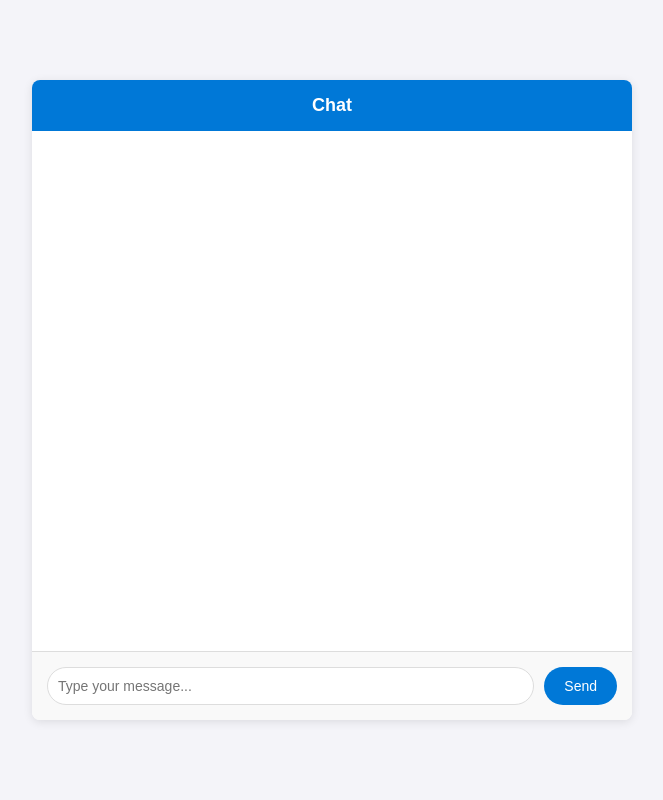
After one commit to uditisinha/Honours_MP, a Flask app: page /chat/1 in a window 1280 px wide. The commit adds this page. Shown: the whole page, without its empty margins (308-971 px from the left). Run offline with Flask 3, Linux system fonts and the light colour scheme.

Commit message:
chats are working

```diff
--- a/app.py
+++ b/app.py
@@ -2,6 +2,7 @@ from flask import Flask, render_template, url_for, request, redirect, session, f
 from flask_sqlalchemy import SQLAlchemy
 from werkzeug.security import generate_password_hash, check_password_hash
 import supabase
+from flask import jsonify
 import random
 import qrcode
 from io import BytesIO
@@ -10,12 +11,12 @@ import pandas as pd
 from sklearn.metrics.pairwise import cosine_similarity
 from sklearn.preprocessing import OneHotEncoder
 from datetime import datetime
-from models import db, User, UserResponse, Event, UserEvent, UserMatches
+from models import db, User, UserResponse, Event, UserEvent, UserChats, UserMessages
+from sqlalchemy.exc import IntegrityError
 from personality_matcher import update_ranked_matches_route
 
 
 app = Flask(__name__)
-# Configuration
 app.config['SQLALCHEMY_DATABASE_URI'] = "postgresql://postgres.jgmvvjlfnqimbwoqqfam:poonambhogle@aws-0-ap-south-1.pooler.supabase.com:6543/postgres"
 app.secret_key = "SecretestKey"
 
@@ -25,9 +26,10 @@ supabase_url = "https://jgmvvjlfnqimbwoqqfam.supabase.co"
 supabase_key = "eyJhbGciOiJIUzI1NiIsInR5cCI6IkpXVCJ9.eyJpc3MiOiJzdXBhYmFzZSIsInJlZiI6ImpnbXZ2amxmbnFpbWJ3b3FxZmFtIiwicm9sZSI6ImFub24iLCJpYXQiOjE3MzUyOTczMTEsImV4cCI6MjA1MDg3MzMxMX0.jED2-HuAoiAdY_BSqFAr2YIaHjF9eSIzdppmSCy1x7Y"  # Ensure this key is correct
 supabase_client = supabase.create_client(supabase_url, supabase_key)
 
+with app.app_context():
+    # db.drop_all()
+    db.create_all()
 
-
-# Routes
 @app.route('/')
 def home():
     return render_template('home.html')
@@ -38,9 +40,8 @@ def profile():
         flash("Please log in to view your profile.", 'warning')
         return redirect(url_for('login'))
 
-    # Fetch user data from the database based on the logged-in user's email
     user_email = session['user']
-    user = User.query.filter_by(email=user_email).first()  # Query the user by email
+    user = User.query.filter_by(email=user_email).first()
 
     if user:
         return render_template('profile.html', user=user)
@@ -53,8 +54,7 @@ def search():
     search_results = []
     if request.method == 'POST':
         query = request.form.get('query')
-        # Example logic: Find matches based on the query
-        search_results = ["Example Match 1", "Example Match 2"]  # Replace with actual logic
+        search_results = ["Example Match 1", "Example Match 2"]
     return render_template('search.html', results=search_results)
 
 @app.route('/matches/')
@@ -69,7 +69,7 @@ def signup():
             name = request.form.get('name')
             gender = request.form.get('gender')
             dob = request.form.get('dob')
-            interests = request.form.getlist('interests[]')  # Get list of selected interests
+            interests = request.form.getlist('interests[]')
             city = request.form.get('city')
             country = request.form.get('country')
             password = request.form.get('password')
@@ -430,6 +430,139 @@ def questionnaire():
 
     return render_template('questionnaire.html', existing_response=existing_response)
 
+@app.route('/api/messages/<int:chat_id>', methods=['GET'])
+def get_messages(chat_id):
+    if 'user' not in session:
+        return jsonify({'error': 'Not authenticated'}), 401
+
+    # Get the chat details to verify the user is part of this chat
+    chat = UserChats.query.filter_by(chat_id=chat_id).first()
+    if not chat or (session['user'] not in [chat.email_1, chat.email_2]):
+        return jsonify({'error': 'Unauthorized access'}), 403
+
+    # Get all messages for this chat
+    messages = UserMessages.query.filter_by(chat_id=chat_id)\
+        .order_by(UserMessages.time_sent).all()
+
+    messages_list = []
+    for msg in messages:
+        messages_list.append({
+            'id': msg.message_id,
+            'sender': msg.sender,
+            'body': msg.body,
+            'time': msg.time_sent.strftime('%Y-%m-%d %H:%M:%S')
+        })
+
+    return jsonify(messages_list)
+
+@app.route('/api/messages/<int:chat_id>/send', methods=['POST'])
+def send_message(chat_id):
+    if 'user' not in session:
+        return jsonify({'error': 'Not authenticated'}), 401
+
+    try:
+        data = request.get_json()
+        print("Received data:", data)
+
+        if not data or 'message' not in data:
+            return jsonify({'error': 'No message provided'}), 400
+
+        chat = UserChats.query.filter_by(chat_id=chat_id).first()
+        print("Found chat:", chat)
+
+        sender = session['user']
+        recipient = chat.email_2 if sender == chat.email_1 else chat.email_1
+        current_time = datetime.now()
+
+        print(f"Creating message: chat_id={chat_id}, sender={sender}, recipient={recipient}")
+
+        new_message = UserMessages(
+            chat_id=chat_id,
+            sender=sender,
+            recipient=recipient,
+            body=data['message'],
+            time_sent=current_time
+        )
+
+        db.session.add(new_message)
+        db.session.commit()
+
+        response_data = {
+            'sender': sender,
+            'body': data['message'],
+            'time': current_time.strftime('%Y-%m-%d %H:%M:%S')
+        }
+        print("Sending response:", response_data)
+
+        return jsonify(response_data)
+
+    except Exception as e:
+        db.session.rollback()
+        print(f"Exception in send_message: {str(e)}")
+        import traceback
+        traceback.print_exc()
+        return jsonify({'error': str(e)}), 500
+
+@app.route('/chat/<int:chat_id>', methods=['GET', 'POST'])
+def chat_page(chat_id):
+    return render_template('chat.html')
+
+@app.route('/create_chat/<int:event_id>/<string:matched_email>', methods=['POST'])
+def create_chat(event_id, matched_email):
+    if 'user' not in session:
+        return jsonify({'error': 'Not authenticated'}), 401
+
+    user_email = session['user']
+
+    try:
+        # Verify both users are part of the event
+        user1_in_event = UserEvent.query.filter_by(
+            user_email=user_email,
+            event_id=event_id
+        ).first()
+        user2_in_event = UserEvent.query.filter_by(
+            user_email=matched_email,
+            event_id=event_id
+        ).first()
+
+        if not (user1_in_event and user2_in_event):
+            return jsonify({'error': 'Invalid users for this event'}), 400
+
+        # Check if chat already exists
+        existing_chat = UserChats.query.filter(
+            UserChats.event_id == event_id,
+            ((UserChats.email_1 == user_email) & (UserChats.email_2 == matched_email)) |
+            ((UserChats.email_1 == matched_email) & (UserChats.email_2 == user_email))
+        ).first()
+
+        if existing_chat:
+            return jsonify({'chat_id': existing_chat.chat_id}), 200
+
+        # Fix the chat_id generation
+        max_chat_id = db.session.query(db.func.max(UserChats.chat_id)).scalar()
+        new_chat_id = (max_chat_id or 0) + 1  # Properly handle the None case
+
+        # Create new chat
+        new_chat = UserChats(
+            event_id=event_id,
+            email_1=user_email,
+            email_2=matched_email,
+            chat_id=new_chat_id
+        )
+
+        db.session.add(new_chat)
+        db.session.commit()
+
+        return jsonify({'chat_id': new_chat.chat_id}), 201
+
+    except IntegrityError:
+        db.session.rollback()
+        return jsonify({'error': 'Failed to create chat'}), 500
+    except Exception as e:
+        db.session.rollback()
+        app.logger.error(f"Error creating chat: {str(e)}")
+        return jsonify({'error': 'An unexpected error occurred'}), 500
+
 @app.context_processor
 def utility_processor():
     def get_active_event_id():
--- a/personality_matcher.py
+++ b/personality_matcher.py
@@ -10,9 +10,7 @@ import re
 
 GOOGLE_API_KEY='AIzaSyADvYMBmX_xCw_m0IzrD0FP8SpvWXzJp4g'
 
-
-# Import models directly from app to avoid circular imports
-from models import db, User, UserResponse, Event, UserEvent, UserMatches
+from models import db, User, UserResponse, Event, UserEvent, UserChats
 def calculate_personality_similarity(user1_responses: Dict, user2_responses: Dict) -> float:
     """
     Calculate personality similarity between two users based on their questionnaire responses
--- /dev/null
+++ b/templates/chat.html
@@ -0,0 +1,236 @@
+<!-- Updated chat.html template -->
+<!DOCTYPE html>
+<html lang="en">
+<head>
+    <meta charset="UTF-8">
+    <meta name="viewport" content="width=device-width, initial-scale=1.0">
+    <title>Chat</title>
+    <style>
+        * {
+            margin: 0;
+            padding: 0;
+            box-sizing: border-box;
+        }
+
+        body {
+            font-family: Arial, sans-serif;
+            background-color: #f4f4f9;
+            display: flex;
+            justify-content: center;
+            align-items: center;
+            min-height: 100vh;
+            padding: 20px;
+        }
+
+        .chat-container {
+            width: 100%;
+            max-width: 600px;
+            background-color: #ffffff;
+            border-radius: 8px;
+            box-shadow: 0 2px 10px rgba(0, 0, 0, 0.1);
+            display: flex;
+            flex-direction: column;
+            height: 80vh;
+        }
+
+        .chat-header {
+            background-color: #0078d7;
+            color: white;
+            padding: 15px;
+            text-align: center;
+            font-size: 18px;
+            font-weight: bold;
+            border-radius: 8px 8px 0 0;
+        }
+
+        .chat-messages {
+            flex: 1;
+            padding: 20px;
+            overflow-y: auto;
+            display: flex;
+            flex-direction: column;
+            gap: 10px;
+        }
+
+        .message {
+            max-width: 70%;
+            padding: 10px 15px;
+            border-radius: 15px;
+            font-size: 14px;
+            line-height: 1.4;
+            position: relative;
+        }
+
+        .message.sent {
+            background-color: #0078d7;
+            color: white;
+            align-self: flex-end;
+            margin-left: auto;
+        }
+
+        .message.received {
+            background-color: #e0e0e0;
+            color: black;
+            align-self: flex-start;
+        }
+
+        .message-time {
+            font-size: 10px;
+            opacity: 0.7;
+            margin-top: 4px;
+        }
+
+        .chat-input {
+            padding: 15px;
+            border-top: 1px solid #ddd;
+            background-color: #f9f9f9;
+            border-radius: 0 0 8px 8px;
+        }
+
+        .input-container {
+            display: flex;
+            gap: 10px;
+        }
+
+        .chat-input input {
+            flex: 1;
+            padding: 10px;
+            border: 1px solid #ddd;
+            border-radius: 20px;
+            outline: none;
+            font-size: 14px;
+        }
+
+        .chat-input button {
+            padding: 10px 20px;
+            border: none;
+            border-radius: 20px;
+            background-color: #0078d7;
+            color: white;
+            cursor: pointer;
+            font-size: 14px;
+            transition: background-color 0.2s;
+        }
+
+        .chat-input button:hover {
+            background-color: #005bb5;
+        }
+
+        .message-error {
+            color: red;
+            font-size: 12px;
+            margin-top: 5px;
+            display: none;
+        }
+    </style>
+</head>
+<body>
+    <div class="chat-container">
+        <div class="chat-header">
+            Chat
+        </div>
+        <div class="chat-messages" id="messageContainer">
+            <!-- Messages will be populated here -->
+        </div>
+        <div class="chat-input">
+            <div class="input-container">
+                <input type="text" id="messageInput" placeholder="Type your message...">
+                <button onclick="sendMessage()">Send</button>
+            </div>
+            <div class="message-error" id="messageError"></div>
+        </div>
+    </div>
+
+    <script>
+        const chatId = window.location.pathname.split('/').pop();
+        const messageContainer = document.getElementById('messageContainer');
+        const messageInput = document.getElementById('messageInput');
+        const messageError = document.getElementById('messageError');
+
+        // Load existing messages
+        async function loadMessages() {
+            try {
+                const response = await fetch(`/api/messages/${chatId}`);
+                if (!response.ok) throw new Error('Failed to load messages');
+
+                const messages = await response.json();
+                messageContainer.innerHTML = ''; // Clear existing messages
+
+                messages.forEach(message => {
+                    appendMessage(message);
+                });
+
+                scrollToBottom();
+            } catch (error) {
+                showError('Failed to load messages. Please refresh the page.');
+            }
+        }
+
+        // Send new message
+        async function sendMessage() {
+            const message = messageInput.value.trim();
+            if (!message) return;
+
+            try {
+                const response = await fetch(`/api/messages/${chatId}/send`, {
+                    method: 'POST',
+                    headers: {
+                        'Content-Type': 'application/json',
+                    },
+                    body: JSON.stringify({ message })
+                });
+
+                if (!response.ok) throw new Error('Failed to send message');
+
+                const newMessage = await response.json();
+                appendMessage(newMessage);
+                messageInput.value = '';
+                scrollToBottom();
+            } catch (error) {
+                showError('Failed to send message. Please try again.');
+            }
+        }
+
+        // Append message to container
+        function appendMessage(message) {
+            const messageDiv = document.createElement('div');
+            const isCurrentUser = message.sender === '{{ session["user"] }}';
+            messageDiv.className = `message ${isCurrentUser ? 'sent' : 'received'}`;
+
+            messageDiv.innerHTML = `
+                ${message.body}
+                <div class="message-time">${message.time}</div>
+            `;
+
+            messageContainer.appendChild(messageDiv);
+        }
+
+        // Show error message
+        function showError(message) {
+            messageError.textContent = message;
+            messageError.style.display = 'block';
+            setTimeout(() => {
+                messageError.style.display = 'none';
+            }, 3000);
+        }
+
+        // Scroll to bottom of message container
+        function scrollToBottom() {
+            messageContainer.scrollTop = messageContainer.scrollHeight;
+        }
+
+        // Handle enter key
+        messageInput.addEventListener('keypress', (e) => {
+            if (e.key === 'Enter') {
+                sendMessage();
+            }
+        });
+
+        // Initial load
+        loadMessages();
+
+        // Periodic refresh (every 5 seconds)
+        setInterval(loadMessages, 5000);
+    </script>
+</body>
+</html>
```
Also changed, not shown: models.py (+15 -5 lines), templates/ranked_matches.html (+30 -1 lines).
